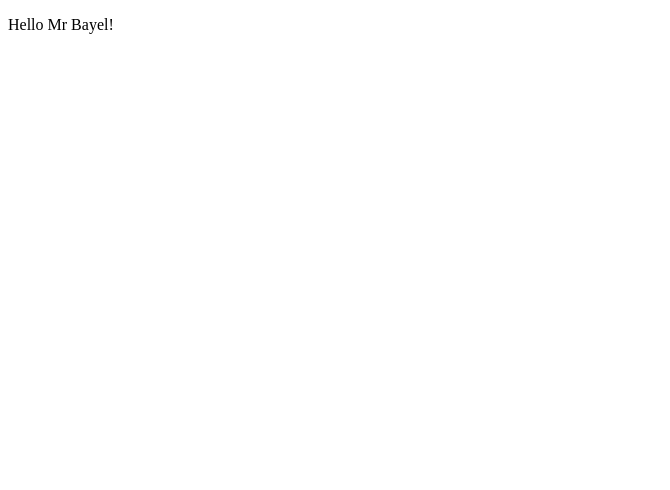
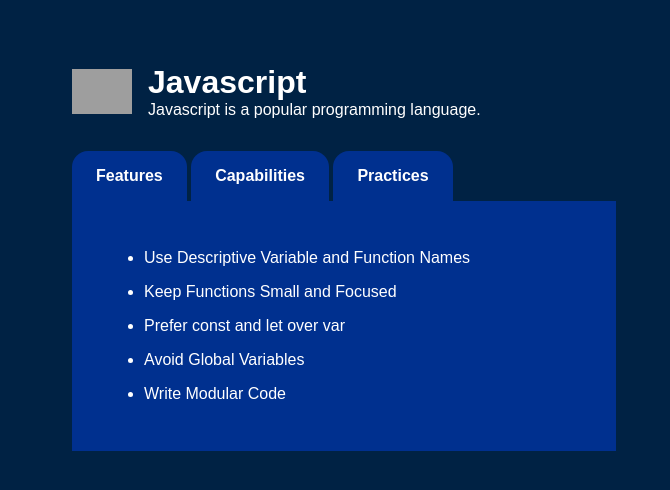
Before and after one commit to devbayel/devbayel.github.io, a plain HTML site: page index.html in a window 1280 px wide. Shown: the whole page, without its empty margins (0-670 px from the left). Drawn offline with Linux system fonts and the light colour scheme; grey boxes are pictures that could not be loaded.

Commit message:
added HTML, CSS, JS

```diff
--- a/index.html
+++ b/index.html
@@ -1,11 +1,35 @@
 <!DOCTYPE html>
 <html lang="en">
-<head>
-    <meta charset="UTF-8">
-    <meta name="viewport" content="width=device-width, initial-scale=1.0">
-    <title>Document</title>
-</head>
-<body>
-    <p>Hello Mr Bayel!</p>
+  <head>
+    <meta charset="UTF-8" />
+    <meta name="viewport" content="width=device-width, initial-scale=1.0" />
+    <meta http-equiv="X-UA-Compatible" content="ie=edge" />
+    <title>HTML + CSS</title>
+    <link rel="stylesheet" href="styles.css" />
+  </head>
+  <body>
+    <div class="container">
+      <header>
+        <img
+          src="https://upload.wikimedia.org/wikipedia/commons/thumb/9/99/Unofficial_JavaScript_logo_2.svg/512px-Unofficial_JavaScript_logo_2.svg.png?20141107110902"
+          alt="JS logo"
+          width="60px"
+        />
+        <div>
+          <h1>Javascript</h1>
+          <p>Javascript is a popular programming language.</p>
+        </div>
+      </header>
+      <div class="content">
+        <div class="tabs">
+          <button id="btn-features" class="tab">Features</button>
+          <button id="btn-capabilities" class="tab">Capabilities</button>
+          <button id="btn-practices" class="tab">Practices</button>
+        </div>
+        <div id="tab-content" class="tab-content">Content</div>
+      </div>
+    </div>
+
+    <script src="script.js"></script>
 </body>
 </html>
--- /dev/null
+++ b/script.js
@@ -0,0 +1,78 @@
+document.addEventListener("DOMContentLoaded", function () {
+    console.log("DOM LOADED");
+
+    const btnFeatures = document.getElementById("btn-features");
+    const btnCapabilities = document.getElementById("btn-capabilities");
+    const btnPractices = document.getElementById("btn-practices");
+
+    const tabContent = document.getElementById("tab-content");
+
+    const removeActive = () => {
+      btnFeatures.classList.remove("active");
+      btnCapabilities.classList.remove("active");
+      btnPractices.classList.remove("active");
+      updateTabContent(features[selectedTabIndex]);
+    };
+
+    const updateTabContent = (featuresArg) => {
+      const list = document.createElement("ul");
+
+      let listContent = "";
+      featuresArg.forEach((feature) => {
+        listContent += `<li>${feature}</li>`;
+      });
+      list.innerHTML = listContent;
+      tabContent.innerHTML = "";
+      tabContent.appendChild(list);
+    };
+
+    const features = [
+      //features
+      [
+        "Use Descriptive Variable and Function Names",
+        "Keep Functions Small and Focused",
+        "Prefer const and let over var",
+        "Avoid Global Variables",
+        "Write Modular Code",
+      ],
+      //capabilities
+      [
+        "Asynchronous Programming",
+        "DOM Manipulation",
+        "Event Handling",
+        "Frameworks and Libraries",
+        "APIs and AJAX",
+      ],
+
+      //practices
+      [
+        "Use Meaningful and Consistent Naming Conventions",
+        "Keep Functions Short and Focused",
+        "Avoid Global Variables",
+        "Use Promises or Async/Await for Asynchronous Code",
+        "Write Unit Tests",
+      ],
+    ];
+
+    let selectedTabIndex = 0;
+
+    updateTabContent(features[selectedTabIndex]);
+
+    btnFeatures.addEventListener("click", function () {
+      selectedTabIndex = 0;
+      removeActive();
+      btnFeatures.classList.add("active");
+    });
+
+    btnCapabilities.addEventListener("click", function () {
+      selectedTabIndex = 1;
+      removeActive();
+      btnCapabilities.classList.add("active");
+    });
+
+    btnPractices.addEventListener("click", function () {
+      selectedTabIndex = 2;
+      removeActive();
+      btnPractices.classList.add("active");
+    });
+  });
--- /dev/null
+++ b/styles.css
@@ -0,0 +1,57 @@
+body {
+    background-color: #002244;
+  }
+  .container {
+    font-family: sans-serif;
+    display: flex;
+    flex-direction: column;
+    align-items: start;
+    margin: 4rem;
+  }
+
+  header {
+    display: flex;
+    justify-content: center;
+    align-items: center;
+    flex-direction: row;
+  }
+
+  header h1,
+  header p {
+    color: #fff;
+    margin: 0;
+  }
+  img {
+    margin-right: 1rem;
+  }
+
+  .content {
+    margin-top: 2rem;
+  }
+
+  .tab {
+    background-color: #00308f;
+    color: #fff;
+    padding: 1rem 1.5rem;
+    border: none;
+    border-radius: 1rem 1rem 0 0;
+    font-weight: 600;
+    font-size: 1rem;
+  }
+
+  .active {
+    background-color: #fcbf00;
+    color: black;
+  }
+
+  .tab-content {
+    min-height: 10rem;
+    background-color: #00308f;
+    color: white;
+    padding: 2rem;
+    width: 30rem;
+  }
+
+  li {
+    margin-top: 1rem;
+  }
```
